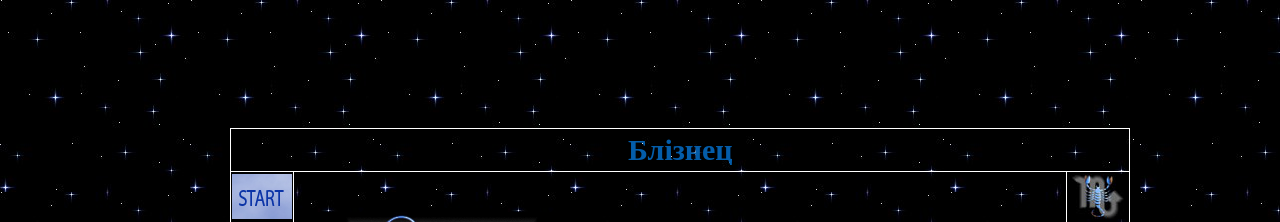
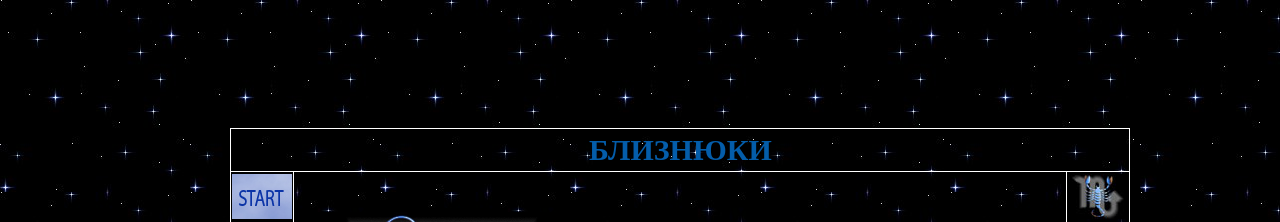
Before and after one commit to LizaTiza/-git-home-10, a plain HTML site: page index.html in a window 1280 px wide. Shown: the top 222 px of the page. Drawn offline with Linux system fonts and the light colour scheme.

Commit message:
deieted index11

```diff
--- a/index.html
+++ b/index.html
@@ -11,7 +11,7 @@
         <table>
             <thead>
             <tr>
-                <th colspan="3">Блізнец</th>
+                <th colspan="3">БЛИЗНЮКИ</th>
 
             </tr>
             </thead>
```
Also changed, not shown: index/index1.html (+1 -1 lines), index/index11.html (deleted).
